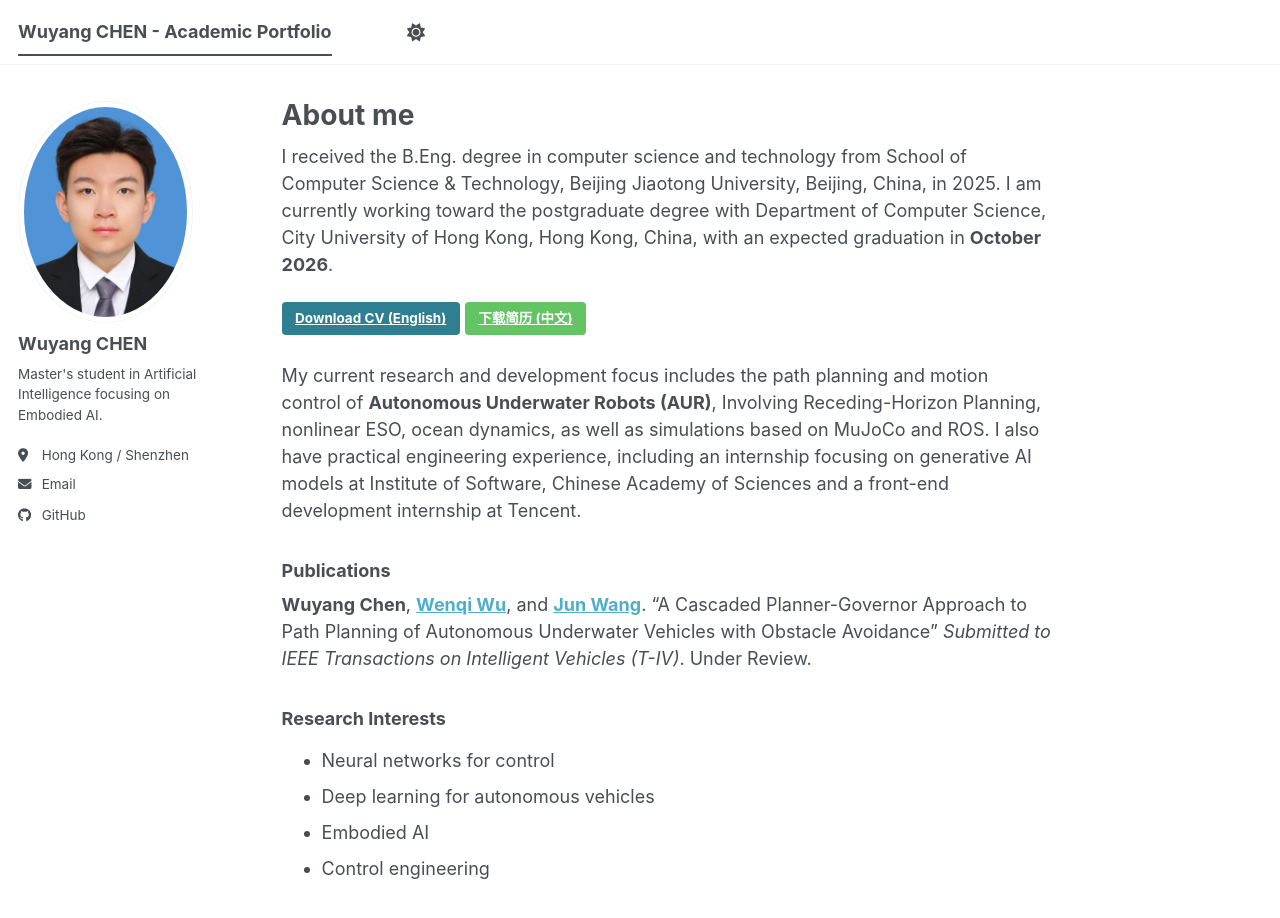
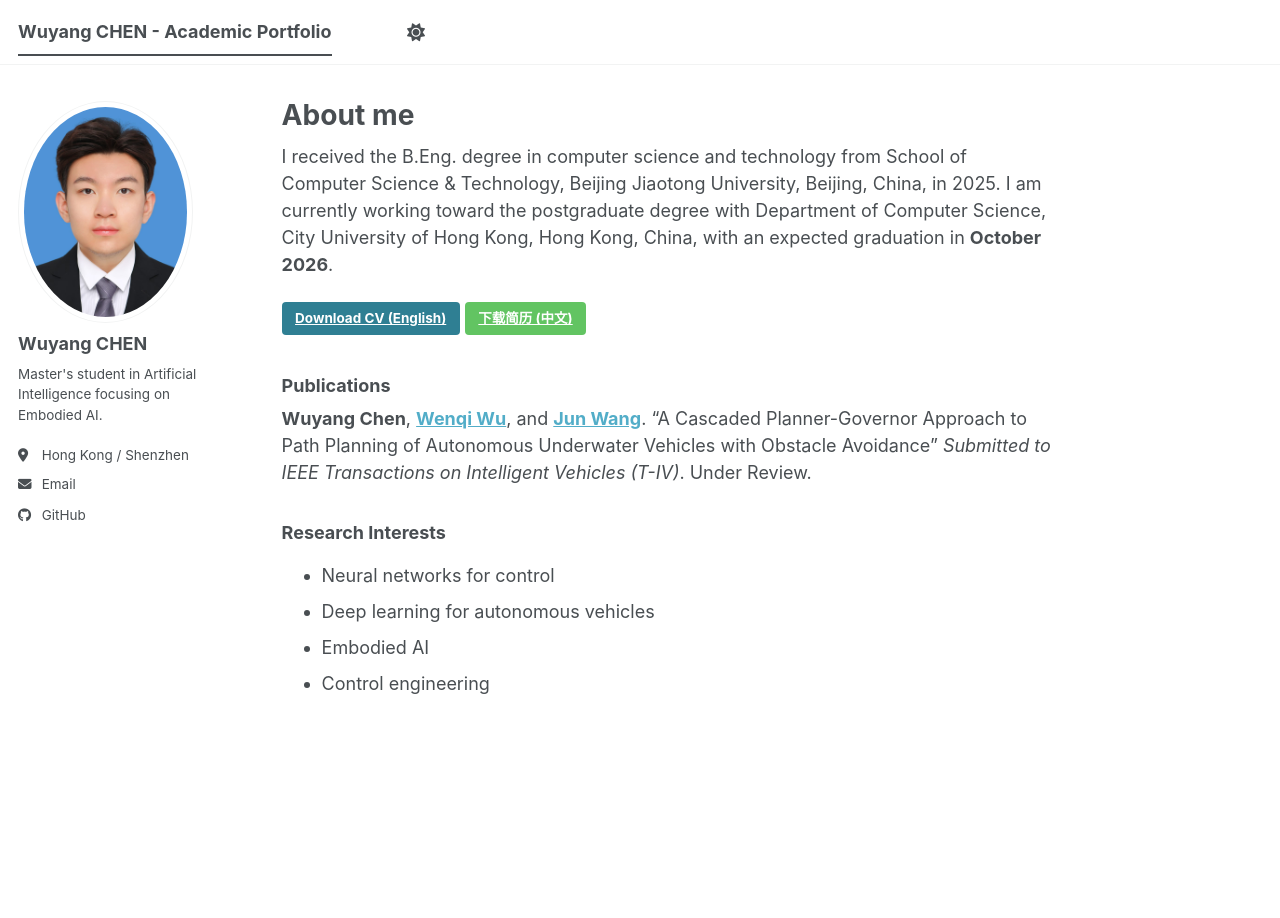
Before and after one commit to WuyangChen422/WuyangChen422.github.io, a Jekyll site: the page built from _pages/about.md, in a window 1280 px wide and 981 px high. Shown: the top 918 px of the window. Built offline with Jekyll 4.4.1, drawn with Linux system fonts in a browser that asks for light colours; a script bundle is joined from its source files by our own code; library files that are not in the unit come from our copies.

Commit message:
Update about.md

```diff
--- a/_pages/about.md
+++ b/_pages/about.md
@@ -11,8 +11,6 @@ I received the B.Eng. degree in computer science and technology from School of C
 
 [Download CV (English)](/files/cv_en_CHENWuyang.pdf){: .btn .btn--info}  [下载简历 (中文)](/files/cv_ch_CHENWuyang.pdf){: .btn .btn--success}
 
-My current research and development focus includes the path planning and motion control of **Autonomous Underwater Robots (AUR)**, Involving Receding-Horizon Planning, nonlinear ESO, ocean dynamics, as well as simulations based on MuJoCo and ROS. I also have practical engineering experience, including an internship focusing on generative AI models at Institute of Software, Chinese Academy of Sciences and a front-end development internship at Tencent.
-
 ### Publications
 **Wuyang Chen**, **[Wenqi Wu](https://scholar.google.com/citations?user=1gd3BkkAAAAJ&sortby=pubdate)**, and **[Jun Wang](https://scholars.cityu.edu.hk/en/persons/jwang358/)**. "A Cascaded Planner-Governor Approach to Path Planning of Autonomous Underwater Vehicles with Obstacle Avoidance" *Submitted to IEEE Transactions on Intelligent Vehicles (T-IV)*. Under Review.
 
```
